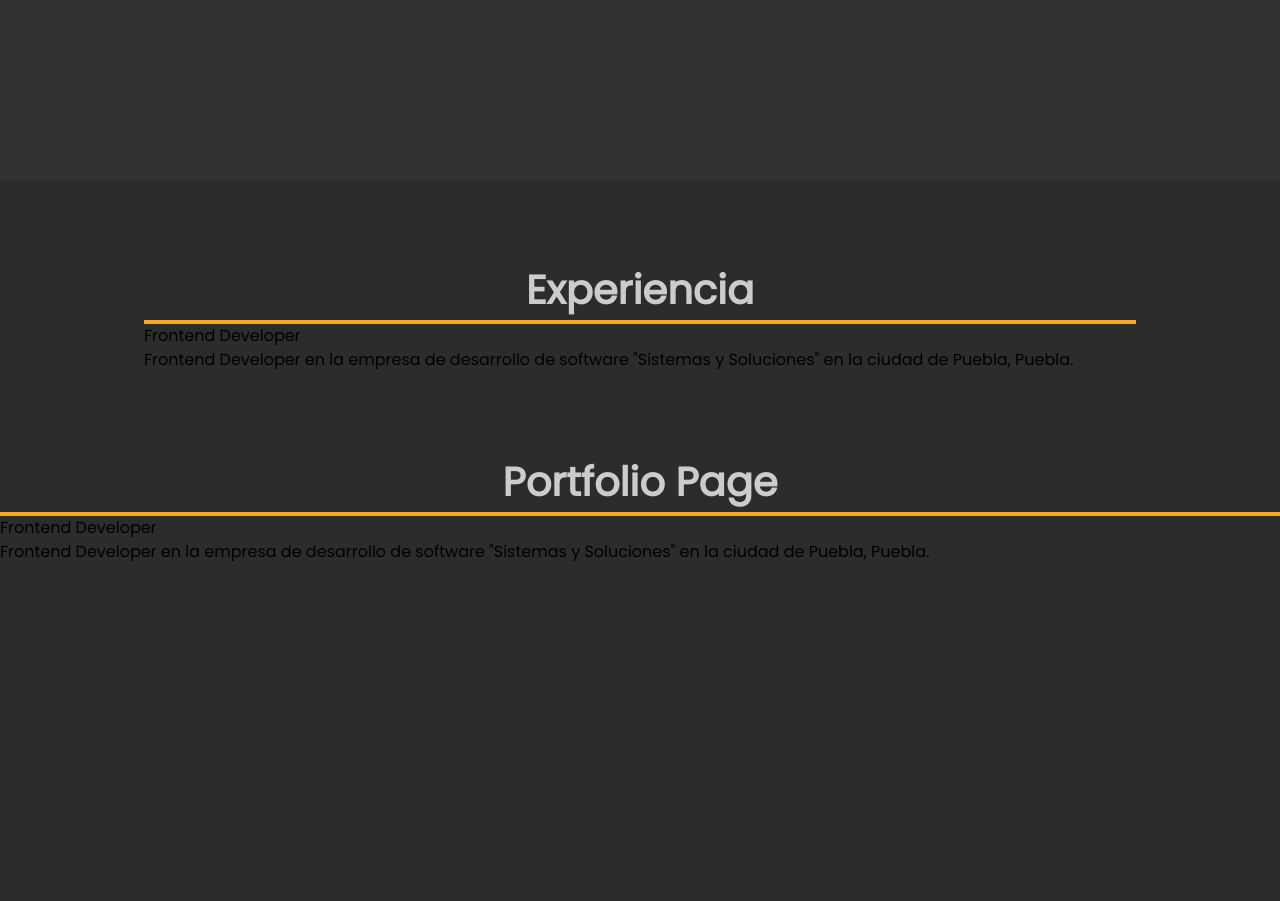
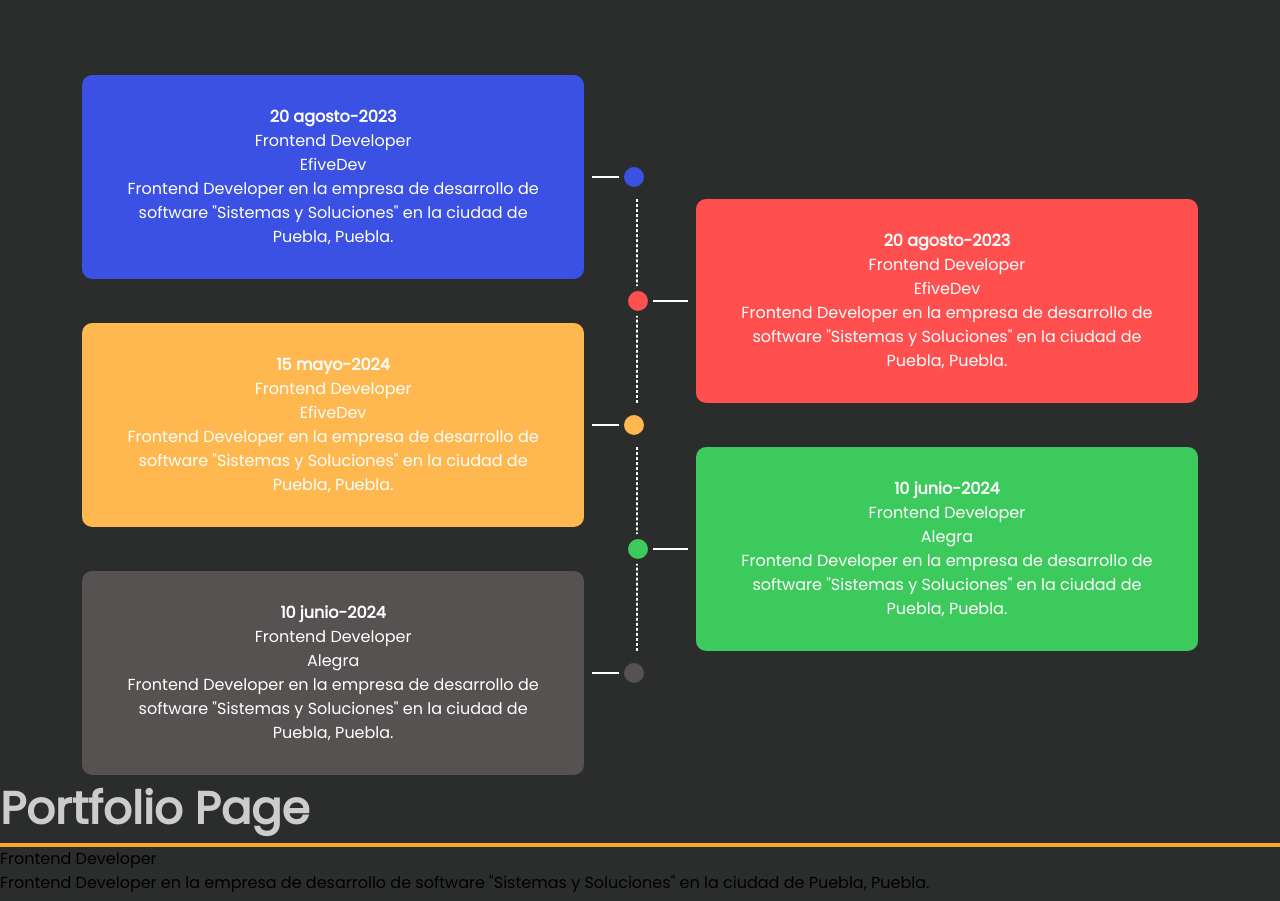
Before and after one commit to edsoncr798/portfolio, a Nuxt app: page / in a window 1280 px wide. Shown: the part 2651-3552 px from the top of the page. Built offline with nearby package versions, Linux system fonts and the light colour scheme.

Commit message:
avance de portafolio section about: -skill -Experiencie

```diff
--- a/assets/css/main.css
+++ b/assets/css/main.css
@@ -43,9 +43,9 @@
 
 
 .section_title{
-    text-align: center;
-    font-size: 1.5rem;
-    font-weight: 600;
+    font-size:30px;
+    font-weight: 700;
+    text-transform: capitalize;
     color: #cccccc;
     border-bottom-width: 4px;
     border-bottom-color: #f9a826;
@@ -65,7 +65,7 @@
 
 @media screen and (min-width: 1024px){
     .section_title{
-        font-size: 2.5rem;
+        font-size: 45px;
     }
     .section_content{
         width: 90%;
--- a/components/AboutMe.vue
+++ b/components/AboutMe.vue
@@ -66,16 +66,16 @@
       </div>
     </article>
 
-    <article class="section_content pt-20 text-center relative">
+    <article class="section_content pt-28 text-center relative">
       <span class="section_title">Habilidades</span>
 
-      <div class="flex text-white flex-wrap justify-center gap-x-10 gap-y-16 mt-2 pb-24">
+      <div class="flex text-white flex-wrap justify-between gap-x-10 gap-y-16 mt-14 pb-24">
 
         <div class="skill_card">
           <img class="block m-auto h-[200px]" :src="html" alt="logo html">
           <div class="skill_level"></div>
           <h2 class="text-3xl font-light mt-7 mx-auto mb-5">HTML</h2>
-          <p>
+          <p class="text-[#999999]">
             lore ipsum dolor sit amet, consectetur adipiscing elit. Donec euismod nisl in arcu.
           </p>
         </div>
@@ -84,7 +84,7 @@
           <img class="block m-auto h-[200px]" :src="css" alt="logo css">
           <div class="skill_level"></div>
           <h2 class="text-3xl font-light mt-7 mx-auto mb-5">CSS</h2>
-          <p>
+          <p class="text-[#999999]">
             lore ipsum dolor sit amet, consectetur adipiscing elit. Donec euismod nisl in arcu.
           </p>
         </div>
@@ -95,7 +95,7 @@
           <img class="block m-auto h-[200px]" :src="js" alt="logo js">
           <div class="skill_level"></div>
           <h2 class="text-3xl font-light mt-7 mx-auto mb-5">JS</h2>
-          <p>
+          <p class="text-[#999999]">
             lore ipsum dolor sit amet, consectetur adipiscing elit. Donec euismod nisl in arcu.
           </p>
         </div>
@@ -106,7 +106,7 @@
           <img class="block m-auto h-[200px]" :src="react" alt="logo react">
           <div class="skill_level"></div>
           <h2 class="text-3xl font-light mt-7 mx-auto mb-5">REACT</h2>
-          <p>
+          <p class="text-[#999999]">
             lore ipsum dolor sit amet, consectetur adipiscing elit. Donec euismod nisl in arcu.
           </p>
         </div>
@@ -117,7 +117,7 @@
           <img class="block m-auto h-[200px]" :src="vue" alt="logo vue">
           <div class="skill_level"></div>
           <h2 class="text-3xl font-light mt-7 mx-auto mb-5">VUE</h2>
-          <p>
+          <p class="text-[#999999]">
             lore ipsum dolor sit amet, consectetur adipiscing elit. Donec euismod nisl in arcu.
           </p>
         </div>
@@ -128,18 +128,7 @@
           <img class="block m-auto h-[200px]" :src="ionic" alt="logo ionic">
           <div class="skill_level"></div>
           <h2 class="text-3xl font-light mt-7 mx-auto mb-5">IONIC</h2>
-          <p>
-            lore ipsum dolor sit amet, consectetur adipiscing elit. Donec euismod nisl in arcu.
-          </p>
-        </div>
-
-
-        <div class="skill_card">
-
-          <img class="block m-auto h-[200px]" :src="node" alt="logo node">
-          <div class="skill_level"></div>
-          <h2 class="text-3xl font-light mt-7 mx-auto mb-5">NODE</h2>
-          <p>
+          <p class="text-[#999999]">
             lore ipsum dolor sit amet, consectetur adipiscing elit. Donec euismod nisl in arcu.
           </p>
         </div>
--- a/components/Experience.vue
+++ b/components/Experience.vue
@@ -1,18 +1,223 @@
 <script setup lang="ts">
+
+//funcion para agregar un z-index a los elementos pares con la clase card
+const addZIndex = (event: Event) => {
+  const cards = document.querySelectorAll('.card');
+  cards.forEach((card) => {
+    card.classList.remove('z-2'); // Remove z-2 from all cards
+  });
+  const target = event.currentTarget as HTMLElement;
+  target.classList.add('z-2'); // Add z-2 to the clicked card
+};
 
 </script>
 
 <template>
-  <section class="w-full  bg-[#2b2c2c] px-5 py-20">
-    <article class="w-[80%] mx-auto">
-      <h1 class="section_title">Experiencia</h1>
-      <h2>Frontend Developer</h2>
-      <p>Frontend Developer en la empresa de desarrollo de software "Sistemas y Soluciones" en la ciudad de Puebla, Puebla.</p>
+  <section class="section_container bg-[#2b2c2c] sticky">
+    <article class="section_content text-center">
+      <span class="section_title">Experiencia</span>
+      <div class="block w-full mx-auto mt-40">
+
+        <div class="card" @click="addZIndex">
+          <div class="card_body">
+            <strong>20 agosto-2023</strong>
+            <h2>Frontend Developer</h2>
+            <span>EfiveDev</span>
+            <p>
+              Frontend Developer en la empresa de desarrollo de software "Sistemas y Soluciones" en la ciudad de Puebla,
+              Puebla.
+            </p>
+          </div>
+        </div>
+
+
+        <div @click="addZIndex" class="card">
+          <div class="card_body">
+            <strong>20 agosto-2023</strong>
+            <h2>Frontend Developer</h2>
+            <span>EfiveDev</span>
+            <p>
+              Frontend Developer en la empresa de desarrollo de software "Sistemas y Soluciones" en la ciudad de Puebla,
+              Puebla.
+            </p>
+          </div>
+        </div>
+
+        <div @click="addZIndex" class="card">
+          <div class="card_body">
+            <strong>15 mayo-2024</strong>
+            <h2>Frontend Developer</h2>
+            <span>EfiveDev</span>
+            <p>
+              Frontend Developer en la empresa de desarrollo de software "Sistemas y Soluciones" en la ciudad de Puebla,
+              Puebla.
+            </p>
+          </div>
+        </div>
+
+        <div @click="addZIndex" class="card">
+          <div class="card_body">
+            <strong>10 junio-2024</strong>
+            <h2>Frontend Developer</h2>
+            <span>Alegra</span>
+            <p>
+              Frontend Developer en la empresa de desarrollo de software "Sistemas y Soluciones" en la ciudad de Puebla,
+              Puebla.
+            </p>
+          </div>
+        </div>
+
+        <div @click="addZIndex" class="card">
+          <div class="card_body">
+            <strong>10 junio-2024</strong>
+            <h2>Frontend Developer</h2>
+            <span>Alegra</span>
+            <p>
+              Frontend Developer en la empresa de desarrollo de software "Sistemas y Soluciones" en la ciudad de Puebla,
+              Puebla.
+            </p>
+          </div>
+        </div>
+      </div>
     </article>
-
   </section>
 </template>
 
 <style scoped>
 
+.z-2{
+  z-index: 2;
+}
+
+.card {
+  width: 100%;
+  padding: 30px;
+  border-radius: 10px;
+  color: #fff;
+  display: block;
+  margin: -80px 0;
+  position: relative;
+  background: #f00;
+}
+
+.card:nth-child(1) {
+    background: #3b51e4;
+  }
+
+
+  .card:nth-child(2) {
+    background: #ff4f4f;
+  }
+
+  .card:nth-child(3) {
+    background: #ffb84f;
+  }
+
+  .card:nth-child(4) {
+    background: #3dca5c;
+  }
+
+  .card:nth-child(5) {
+    background: #565252;
+  }
+
+  .card:nth-child(6) {
+    background: #4fa0ff;
+  }
+
+@media screen and (min-width: 768px) {
+  .card {
+    width: 45%;
+  }
+
+  .card:nth-child(even) {
+    margin-left: auto;
+  }
+
+  .card:nth-child(even):before {
+    content: '';
+    position: absolute;
+    left: -14.5%;
+    top: 50%;
+    transform: translateY(-50%);
+    width: 30px;
+    height: 30px;
+    border: 5px solid #2b2c2c;
+    border-radius: 50%;
+  }
+
+  .card:nth-child(even):after {
+    content: '';
+    position: absolute;
+    left: -8.5%;
+    top: 50%;
+    transform: translateY(-50%);
+    width: 7%;
+    height: 2px;
+    background: #fff;
+    z-index: -1;
+  }
+
+  .card:nth-child(odd):before {
+    content: '';
+    position: absolute;
+    right: -13%;
+    top: 50%;
+    transform: translateY(-50%);
+    width: 30px;
+    height: 30px;
+    border: 5px solid #2b2c2c;
+    border-radius: 50%;
+  }
+
+  .card:nth-child(odd):after {
+    content: '';
+    position: absolute;
+    right: -8.5%;
+    top: 50%;
+    transform: translateY(-50%);
+    width: 7%;
+    height: 2px;
+    background: #fff;
+    z-index: -1;
+  }
+
+  .card:nth-child(1), .card:nth-child(1):before {
+    background: #3b51e4;
+  }
+
+
+  .card:nth-child(2), .card:nth-child(2):before {
+    background: #ff4f4f;
+  }
+
+  .card:nth-child(3), .card:nth-child(3):before {
+    background: #ffb84f;
+  }
+
+  .card:nth-child(4), .card:nth-child(4):before {
+    background: #3dca5c;
+  }
+
+  .card:nth-child(5), .card:nth-child(5):before {
+    background: #565252;
+  }
+
+  .card:nth-child(6), .card:nth-child(6):before {
+    background: #4fa0ff;
+  }
+
+  .card:nth-child(even) .card_body:before {
+    content: '';
+    position: absolute;
+    left: -12%;
+    top: 0;
+    width: 0;
+    height: 100%;
+    border: 1px dashed #fff;
+    z-index: -1;
+  }
+}
+
+
 </style>
--- /dev/null
+++ b/components/shared/ExperienceCard.vue
@@ -0,0 +1,22 @@
+<script setup lang="ts">
+
+defineProps<{
+  title?: string;
+}>();
+
+</script>
+
+<template>
+  <article class="w-[45%] border p-8 rounded-lg block mt--20 mx-0 relative hover:bg-[#f9a826] hover:border-none">
+    <p class="text-blue-400">
+      <slot>
+        {{ title }}
+      </slot>
+    </p>
+  </article>
+
+</template>
+
+<style scoped>
+
+</style>
```
